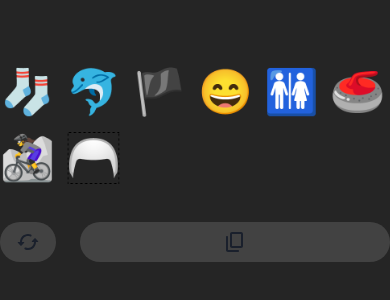
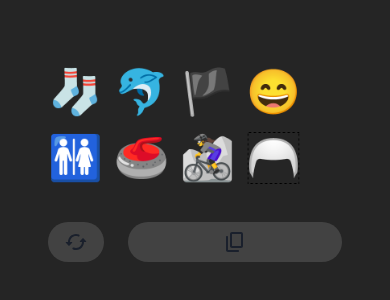
Before and after one commit to spacefrogz/react-homepage, a React (Create React App) app: page / in a window 390 px wide. Shown: the part 262-562 px from the top of the page. Built offline with nearby package versions, Linux system fonts and the light colour scheme.

Commit message:
updated styling for mobile view

```diff
--- a/src/pages/Landing.tsx
+++ b/src/pages/Landing.tsx
@@ -5,7 +5,7 @@ import { useEffect, useState } from "react"
 import CachedRoundedIcon from '@mui/icons-material/CachedRounded'
 import ContentCopyRoundedIcon from '@mui/icons-material/ContentCopyRounded'
 import useWindowDimensions from "../hooks/useWindowDimensions"
-import emoji from "../utils/emojis"
+import getRandomEmoji from "../utils/emojis"
 
 const Landing = () => {
   const toast = useToast()
@@ -15,7 +15,7 @@ const Landing = () => {
   const [reload, setReload] = useState<boolean>(false)
 
   useEffect(() => {
-    setEmojis(`${emoji()} ${emoji()} ${emoji()} ${emoji()} ${emoji()} ${emoji()} ${emoji()} ${emoji()}`)
+    setEmojis(`${getRandomEmoji()} ${getRandomEmoji()} ${getRandomEmoji()} ${getRandomEmoji()} ${getRandomEmoji()} ${getRandomEmoji()} ${getRandomEmoji()} ${getRandomEmoji()}`)
   }, [reload])
 
   const copiedToClipboard = () =>
@@ -53,7 +53,7 @@ const Landing = () => {
   return (
     <Box display={"flex"} flex={1} height={height} width={width} justifyContent={"center"} alignItems={"center"} >
 
-      <Box flexDirection={"column"} >
+      <Box flexDirection={"column"} paddingX={12}>
 
         <Text fontSize={44} fontWeight={"semibold"} color={"#F0EBEB"}>
           {emojis}
```
